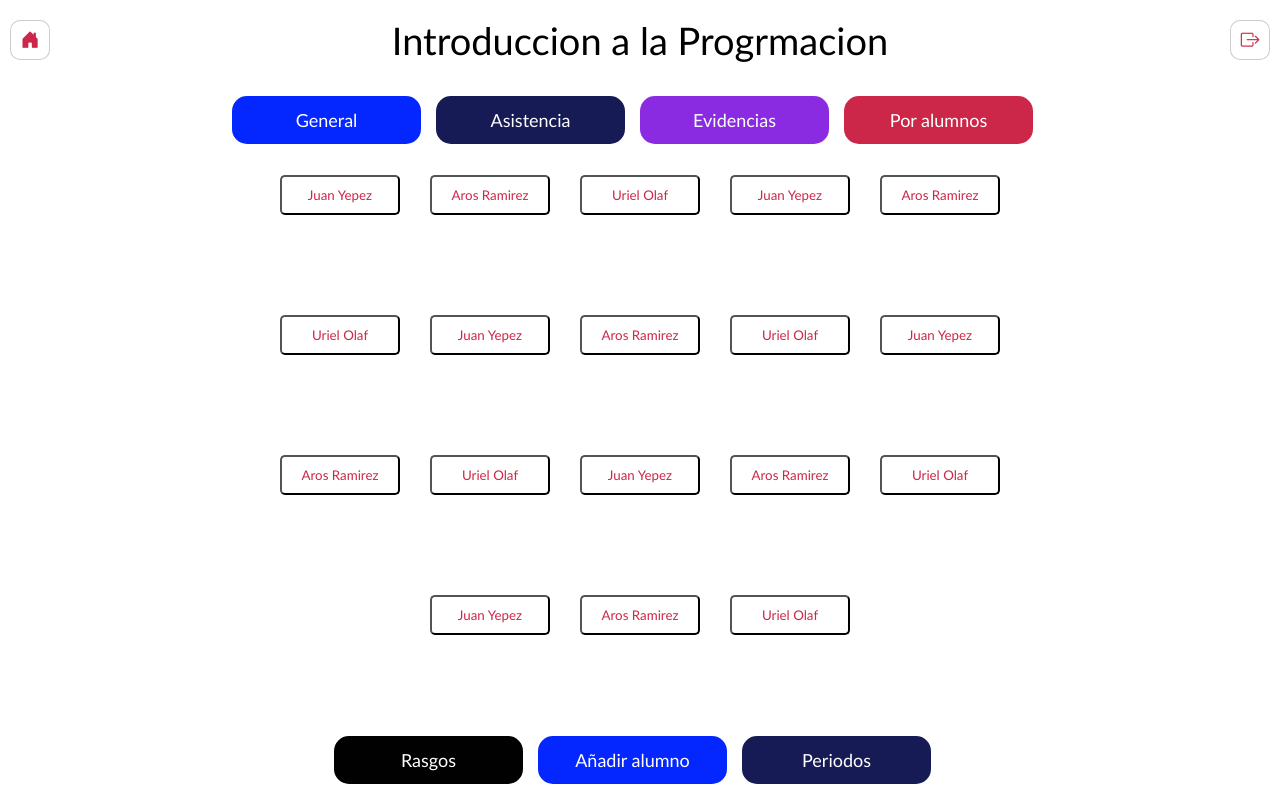
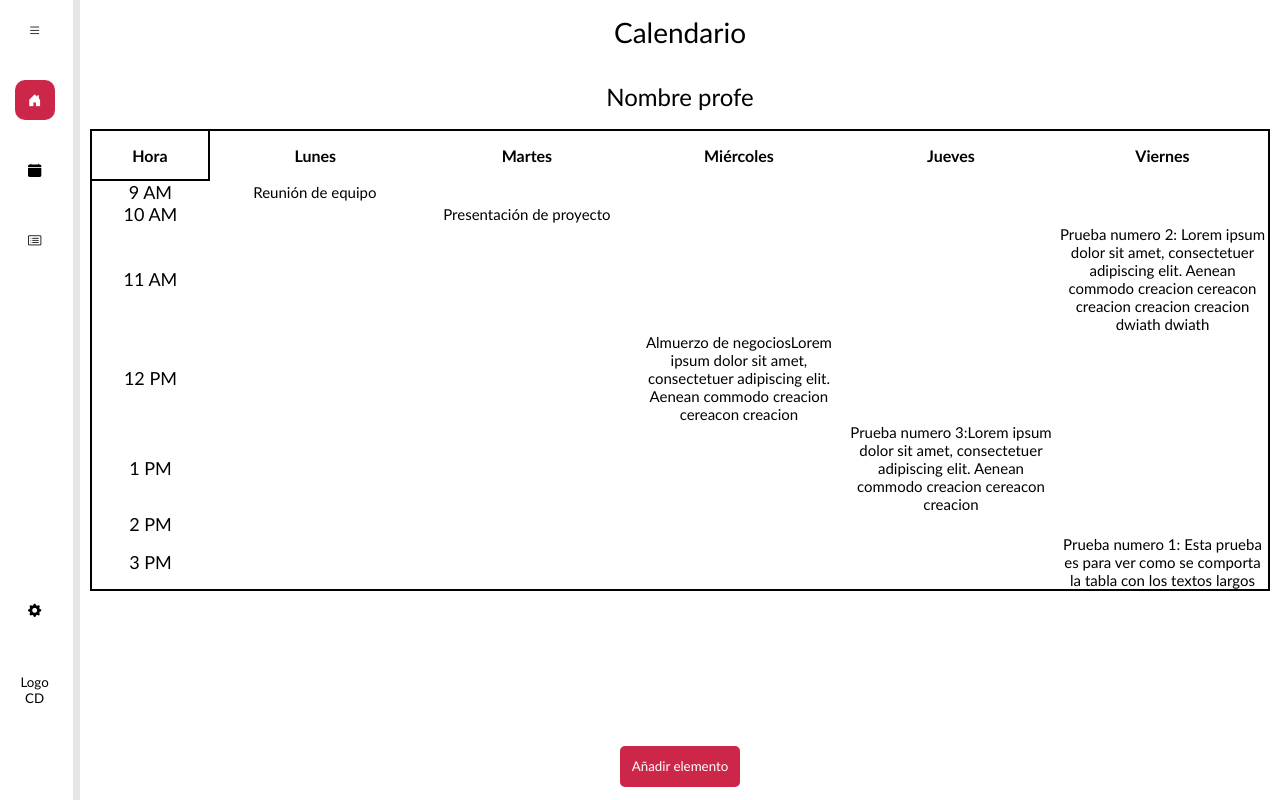
Before and after one commit to OlafGG/FrontServicioSocial, a React (Create React App) app: page / in a window 1280 px wide. Built offline with nearby package versions, Linux system fonts and the light colour scheme.

Commit message:
Calendary done, error main page solved, component calendary done

```diff
--- a/src/App.js
+++ b/src/App.js
@@ -2,6 +2,7 @@ import './App.css';
 import CardClass from './components/pure/card.class';
 import ClassForm from './components/pure/form/class.form';
 import Login from './login/login';
+import CalendarioClass from './pages/class/calendario.class';
 import ClassAddInfoEdit from './pages/class/class.add.info.edit';
 import RasgosEditInfo from './pages/class/rasgos.edit.info';
 import HomePage from './pages/home/HomePage';
@@ -13,9 +14,11 @@ function App() {
   return (
     <div className="App">
       {/*<Login></Login>*/}
-      {/*<HomePage></HomePage>*/}
-      <ClassAddInfoEdit></ClassAddInfoEdit>
+      <HomePage></HomePage>
+      {/*<ClassAddInfoEdit></ClassAddInfoEdit>*/}
       {/*<RasgosEditInfo></RasgosEditInfo>*/}
+      {/*<ALV></ALV>*/}
+      {/*<CalendarioClass></CalendarioClass>*/}
 
     </div>
   );
--- /dev/null
+++ b/src/components/pure/calendary.jsx
@@ -0,0 +1,63 @@
+import React from 'react';
+import '../../css/calendary.component.css'
+
+
+class Calendar extends React.Component {
+  constructor(props) {
+    super(props);
+    this.state = {
+      events: [
+        { day: 'Lunes', time: '9 AM', title: 'Reunión de equipo' },
+        { day: 'Martes', time: '10 AM', title: 'Presentación de proyecto' },
+        { day: 'Miércoles', time: '12 PM', title: 'Almuerzo de negociosLorem ipsum dolor sit amet, consectetuer adipiscing elit. Aenean commodo creacion cereacon creacion ' },
+        { day: 'Jueves' , time: '1 PM', title: 'Prueba numero 3:Lorem ipsum dolor sit amet, consectetuer adipiscing elit. Aenean commodo creacion cereacon creacion '},
+        { day: 'Viernes' , time: '11 AM', title: 'Prueba numero 2: Lorem ipsum dolor sit amet, consectetuer adipiscing elit. Aenean commodo creacion cereacon creacion creacion creacion dwiath dwiath'},
+        { day: 'Viernes' , time: '3 PM', title: 'Prueba numero 1: Esta prueba es para ver como se comporta la tabla con los textos largos'}
+      ]
+    };
+  }
+
+  render() {
+    const daysOfWeek = ['Lunes', 'Martes', 'Miércoles', 'Jueves', 'Viernes'];
+    const hours = ['9 AM', '10 AM', '11 AM', '12 PM', '1 PM', '2 PM', '3 PM'];
+
+    return (
+      <div>
+        <table>
+          <thead>
+            <tr>
+              <th>Hora</th>
+              {daysOfWeek.map(day => (
+                <th className='daysOfWeek' key={day}>{day}</th>
+              ))}
+            </tr>
+          </thead>
+          <tbody>
+            {hours.map(hour => (
+              <tr key={hour}>
+                <td className='Hour-td'>{hour}</td>
+                {daysOfWeek.map(day => (
+                  <td className='asunto-del-dia' key={`${day}-${hour}`}>
+                    {this.renderEvent(day, hour)}
+                  </td>
+                ))}
+              </tr>
+            ))}
+          </tbody>
+        </table>
+      </div>
+    );
+  }
+
+  renderEvent(day, hour) {
+    const { events } = this.state;
+
+    const event = events.find(
+      e => e.day === day && e.time === hour
+    );
+
+    return event ? <span>{event.title}</span> : null;
+  }
+}
+
+export default Calendar;
--- /dev/null
+++ b/src/css/calendary.class.css
@@ -0,0 +1,63 @@
+#Calendary-class-div-principal{
+    width: 100%;
+    height: 100%;
+    text-align: center;
+    box-sizing: border-box;
+    text-align: center;
+    display: flex;
+    flex-direction: column;
+}
+
+#title-div-calendary{
+    width: 100%;
+    height: 10%;
+    align-items: center;
+    text-align: center;
+}
+
+#title-class-edit-calendary{
+    font-size: 28px;
+
+}
+
+#title-teacher-class-edit{
+    width: 100%;
+    height: 7%;
+    align-items: center;
+    justify-content: center;
+    font-size: 24px;
+}
+
+.button-title-up-calendary{
+    width: 40px;
+    height: 40px;
+    display: flex;
+    text-align: center;
+    justify-content: center;
+    align-items: center;
+    color: rgb(204, 39, 72);
+    background-color: white;
+    border-radius: 5px;
+    border: 1px solid rgba(128, 128, 128, .6);
+}
+
+#div-central-calendary{
+    width: 100%;
+    height: 90%;
+    padding-left: 10px;
+    padding-right: 10px;
+}
+
+#buttons-end-model-class{
+    width: 100%;
+    height: 10%;
+}
+
+#adding-element-class{
+    width: 120px;
+    height: 60%;
+    background-color: rgb(204, 39, 72);
+    color: white;
+    border-radius: 5px;
+    border: none;
+}
--- /dev/null
+++ b/src/css/calendary.component.css
@@ -0,0 +1,20 @@
+.daysOfWeek{
+    width: 18%;
+    border: none;
+}
+
+
+table, th{
+    border: none;
+}
+
+.Hour-td{
+    font-size: 18px;
+    justify-content: center;
+    text-align: center;
+    border: none;
+}
+
+.asunto-del-dia{
+    font-size: 15px;
+}
--- /dev/null
+++ b/src/css/card.class.show.css
@@ -0,0 +1,12 @@
+.fondo-numero-2{
+    width: 100%;
+    height: 82%;
+    padding-top: 15px;
+    display: flex;
+    justify-content: center;
+}
+
+.principal2{
+    width: 100%;
+    height: 100%;
+}
--- /dev/null
+++ b/src/pages/class/calendario.class.jsx
@@ -0,0 +1,25 @@
+import React from 'react';
+import Calendar from '../../components/pure/calendary';
+import '../../css/calendary.class.css'
+
+const CalendarioClass = () => {
+    return (
+        <div id='Calendary-class-div-principal'>
+            <div id='title-div-calendary'>
+                <label id='title-class-edit-calendary'>Calendario</label>
+            </div>
+            <div id='title-teacher-class-edit'>
+                <label id='title-position-class-calendary'>Nombre profe</label>
+            </div>
+            <div id='div-central-calendary'>
+                <Calendar></Calendar>
+            </div>
+            <div id='buttons-end-model-class'>
+                <button id='adding-element-class'>Añadir elemento</button>
+            </div>
+
+        </div>
+    );
+}
+
+export default CalendarioClass;
--- /dev/null
+++ b/src/pages/class/card.class.show.jsx
@@ -0,0 +1,27 @@
+import React from 'react';
+import CardClass from '../../components/pure/card.class';
+import '../../css/card.class.show.css'
+
+const CardClassShow = () => {
+    return (
+        <div className='principal2'>
+                <div className='mis-clases-label titulo'>
+                    <label>Mis clases</label>
+                </div>
+                <div className='mis-clases-label nombre-maestro'>
+                    <label>{/*user.name*/}Juan</label>
+                </div>
+
+                <div className='fondo-numero-2'>
+                    {/*<EditInfoClass></EditInfoClass>*/}
+                    <CardClass></CardClass>
+                </div>
+                <div id='btnAdding'>
+                    <button id='btnAdd'>Añadir Clases</button>
+                </div>
+
+            </div>
+    );
+}
+
+export default CardClassShow;
--- a/src/pages/home/HomePage.jsx
+++ b/src/pages/home/HomePage.jsx
@@ -5,6 +5,9 @@ import ClassForm from '../../components/pure/form/class.form';
 import CardClass from '../../components/pure/card.class';
 import EditInfoClass from '../class/edit.info.class';
 import TablasInfoCalendary from '../class/tablas.info.calendary';
+import Calendar from '../../components/pure/calendary';
+import CalendarioClass from '../class/calendario.class';
+import CardClassShow from '../class/card.class.show';
 
 
 const HomePage = () => {
@@ -38,20 +41,13 @@ const HomePage = () => {
                 </nav>
             </div>
             <div className='principal'>
-                <div className='mis-clases-label titulo'>
-                    <label>Mis clases</label>
-                </div>
-                <div className='mis-clases-label nombre-maestro'>
-                    <label>{/*user.name*/}Juan</label>
-                </div>
 
                 <div className='fondo'>
                     {/*<EditInfoClass></EditInfoClass>*/}
                     {/*<CardClass></CardClass>*/}
-                    <TablasInfoCalendary></TablasInfoCalendary>
-                </div>
-                <div id='btnAdding'>
-                    <button id='btnAdd'>Añadir Clases</button>
+                    {/*<TablasInfoCalendary></TablasInfoCalendary>*/}
+                    <CalendarioClass></CalendarioClass>
+                    {/*<CardClassShow></CardClassShow>*/}
                 </div>
 
             </div>
--- a/src/pages/home/homepages.css
+++ b/src/pages/home/homepages.css
@@ -1,5 +1,5 @@
 .main {
-    width: 100%;
+    width: 100vw;
     height: 100vh;
 }
 
@@ -89,8 +89,9 @@
 }
 .fondo {
     width: 100%;
-    height: 82%;
+    height: 100%;
     padding-top: 15px;
     display: flex;
     justify-content: center;
+    flex-direction: column;
 }
```
